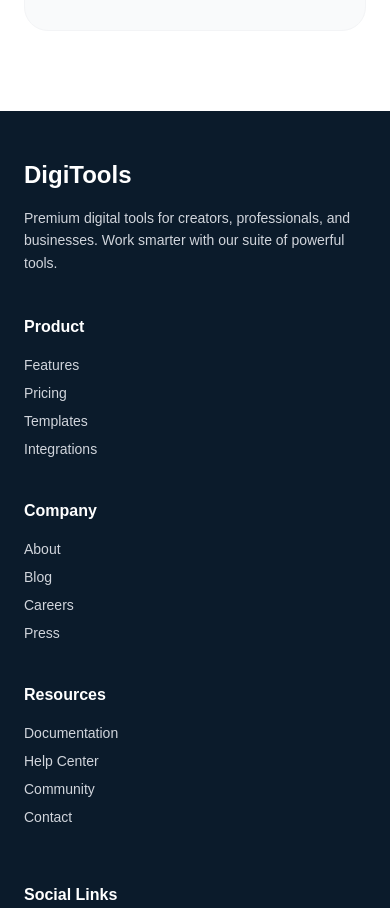
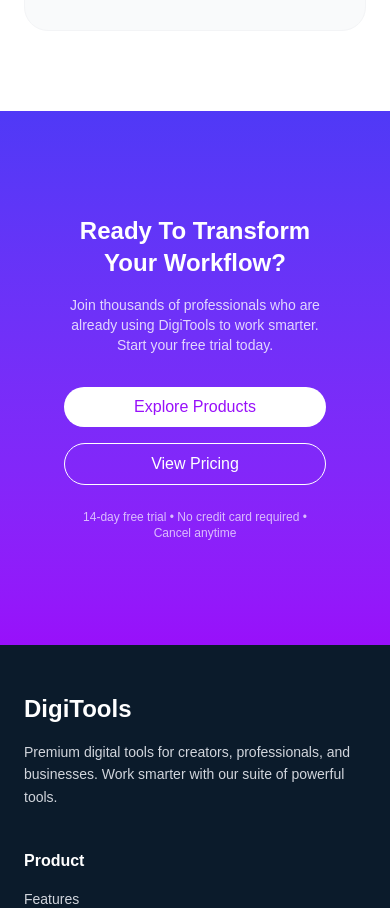
Before and after one commit to rmgolamrabbani/Assignment-06, a React (Vite) app: page / in a window 390 px wide. Shown: the part 7228-8136 px from the top of the page. Built offline with nearby package versions, Linux system fonts and the light colour scheme.

Commit message:
added TransformSection section

```diff
--- a/src/App.jsx
+++ b/src/App.jsx
@@ -7,6 +7,7 @@
 import GetStarted from "./component/GetStarted";
 import Transparent from "./component/Transparent";
 import Rating from "./component/Rating";
+import TransformSection from "./component/TransformSection"
 
 import { ToastContainer } from 'react-toastify'
 
@@ -55,6 +56,7 @@
 
       <GetStarted/>
       <Transparent/>
+      <TransformSection/>
       <Footer />
 
        <ToastContainer/>
--- a/src/component/TransformSection.jsx
+++ b/src/component/TransformSection.jsx
@@ -1,8 +1,8 @@
 export default function TransformSection() {
   return (
-    <section className="bg-gradient-to-r from-indigo-600 via-purple-600 to-pink-600 py-16 px-6 md:px-20 text-center text-white">
+    <section className="bg-gradient-to-b from-indigo-600 to-purple-600 py-16 px-6 md:px-20 text-center text-white">
 
-      <div className="max-w-3xl mx-auto border border-white/20 rounded-xl p-10">
+      <div className="max-w-3xl mx-auto rounded-xl p-10">
 
         {/* Title */}
         <h2 className="text-2xl md:text-3xl font-semibold mb-4">
```
